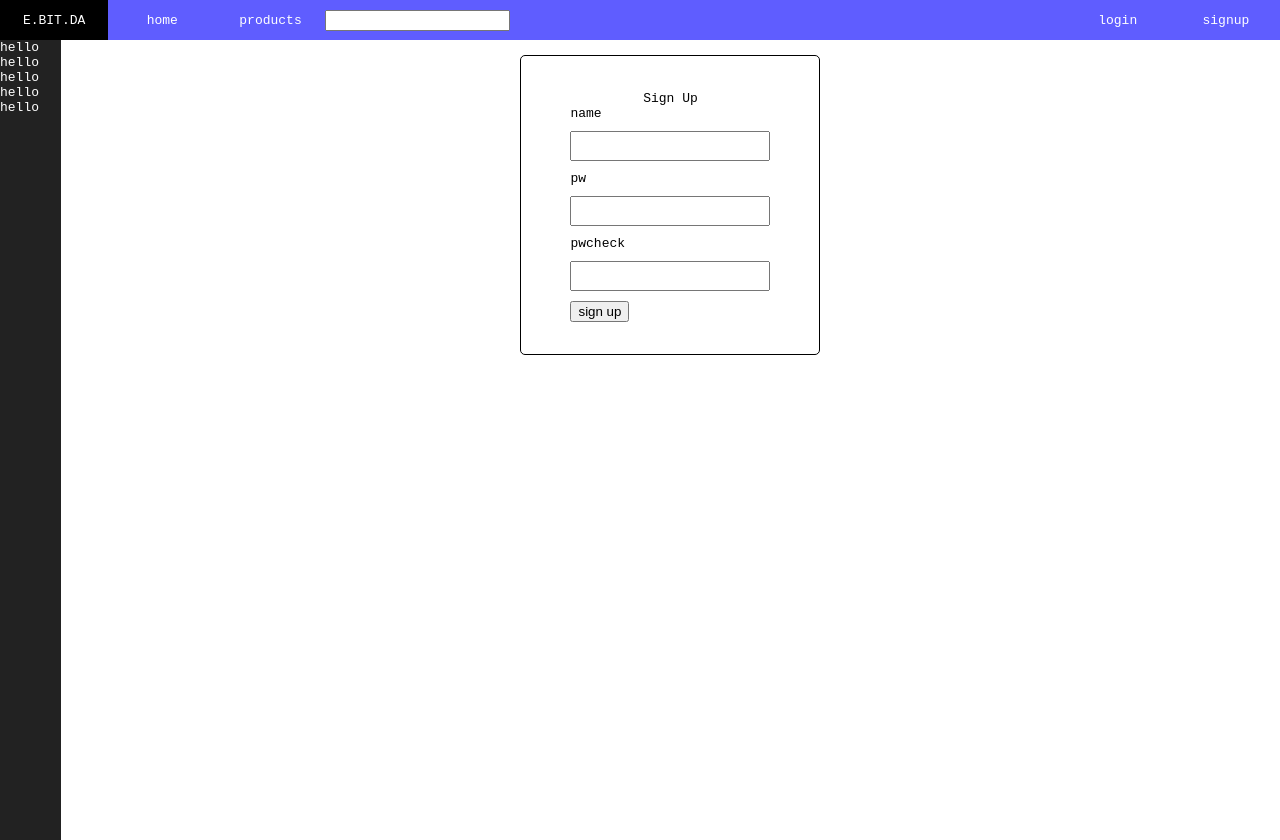
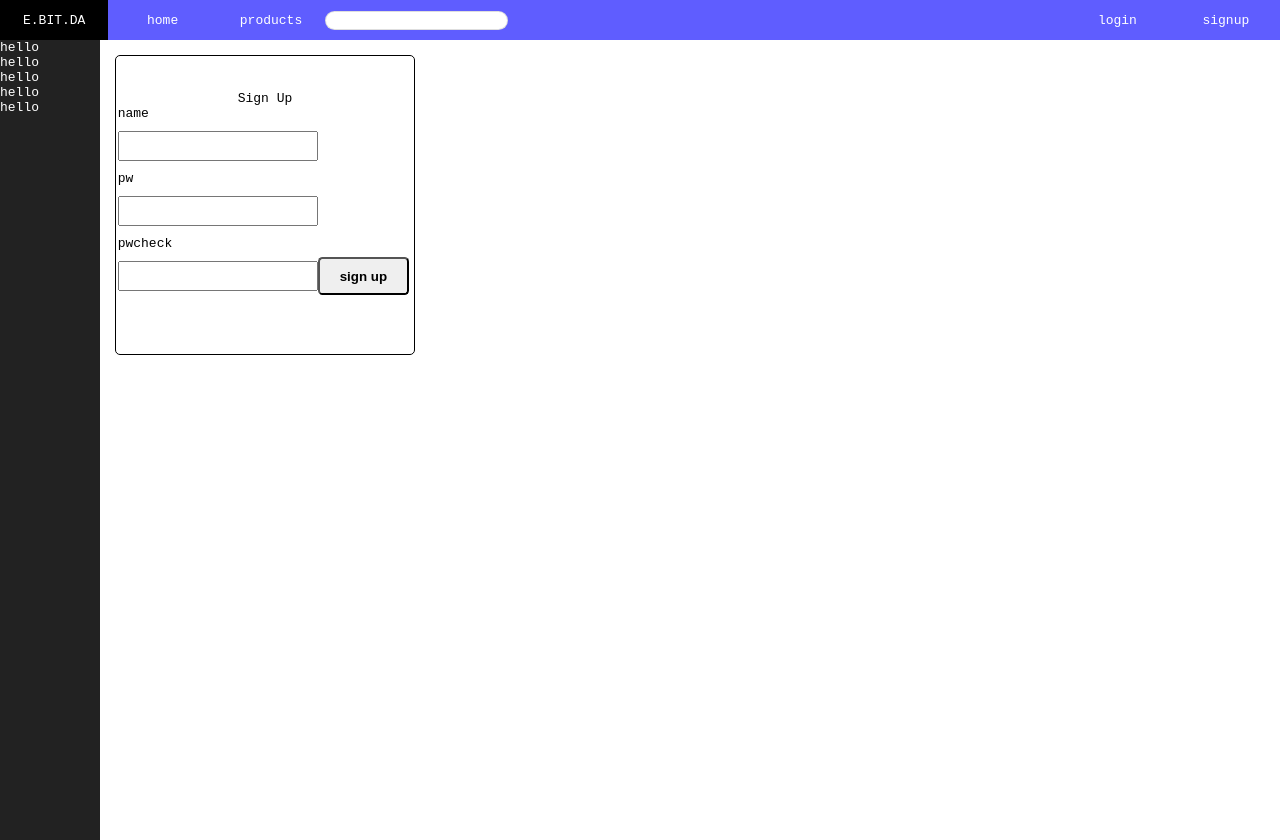
Before and after one commit to songvc/react-graphql, a React (Vite) app in the folder client/: page /signup in a window 1280 px wide. Built offline with nearby package versions, Linux system fonts and the light colour scheme; no server answers; what apollo-link-ws would draw is missing.

Commit message:
add breadcrumb

```diff
--- a/client/src/App.js
+++ b/client/src/App.js
@@ -21,10 +21,25 @@ import graphql from './graphql';
 import { useDispatch } from 'react-redux';
 import { setSession } from './store/sessionStore/session';
 
-const Body = styled.div`
+const Container = styled.div`
+  height: 100%;
+`;
+
+const Main = styled.div`
   display: flex;
-  flex-direction: row;
+`;
+
+const Left = styled.div`
+  display: flex;
+  flex-shrink: 0;
+  flex-direction: column;
+`
+
+const Right = styled.div`
+  display: flex;
+  flex-direction: column;
   height: 100%;
+
 `;
 
 const query = gql`
@@ -54,10 +69,14 @@ const App = () => {
     }, []);
 
 
-    return <Router>
+    return <Container>
+            <Router>
                 <Header />
-            <Body>
-                <SideMenu></SideMenu>
+                <Main>
+                    <Left>
+                        <SideMenu />
+                    </Left>
+                    <Right>
                         <Switch>
                             <Route path ="/signup">
                                 <Signup />
@@ -68,11 +87,14 @@ const App = () => {
                             <Route path ="/">
                                 <MainBoard />
                             </Route>
-                    <Route path ="/main">
+                            <Route path ="/company">
+                                <Route path="/company/:company"/>
                             </Route>
                         </Switch>
-            </Body>
+                    </Right>
+                </Main>
         </Router>
+    </Container>
 }
 
 export default App;
--- a/client/src/components/Login.js
+++ b/client/src/components/Login.js
@@ -6,7 +6,7 @@ import { gql } from 'apollo-boost';
 
 const Container = styled.div`
     margin : 15px;
-    height: 100%;
+    height: 100vh;
 `;
 
 const mutation = gql`
--- a/client/src/components/MainBoard.js
+++ b/client/src/components/MainBoard.js
@@ -4,7 +4,6 @@ import useFetch from 'use-http';
 import StockTicker from './StockTicker';
 
 const Frame = styled.div`
-    width: 100%;
 `;
 const Container = styled.div`
     display: flex;
@@ -12,6 +11,7 @@ const Container = styled.div`
     justify-content: space-between;
     padding: 15px;
     flex-wrap: wrap;
+    height: 550px;
 `
 const Header = styled.h1`
     border-bottom: 1px solid gray;
--- a/client/src/components/Searchbar.js
+++ b/client/src/components/Searchbar.js
@@ -3,6 +3,9 @@ import styled from 'styled-components';
 
 const Input = styled.input`
     display: block;
+    border: 1px solid rgba(34,36,38,.15);
+    color: rgba(0,0,0,.87);
+    border-radius: 10rem;
     :focus {
         outline: none;
     }
@@ -13,6 +16,7 @@ const Searchbar = () => {
     const handleChange = (e) => {
         setSearchTerm(e.target.value);
     }
+
     return <div>
         <Input type='text' value={searchTerm} onChange={handleChange}/>
     </div>
--- a/client/src/components/SideMenu.js
+++ b/client/src/components/SideMenu.js
@@ -3,7 +3,8 @@ import styled from 'styled-components';
 
 const Container = styled.div`
     background-color: #222222;
-    width: 5%;
+    width: 100px;
+    height: 100%;
 `;
 const Items = styled.div`
     background-color: #222222;
--- a/client/src/components/Signup.js
+++ b/client/src/components/Signup.js
@@ -4,7 +4,7 @@ import { gql } from 'apollo-boost';
 import styled from 'styled-components';
 
 const Frame = styled.div`
-    width: 100%;
+    height: 100vh;
     display: flex;
     justify-content: center;
 `;
@@ -26,7 +26,17 @@ const Label = styled.label`
 `;
 
 const Button = styled.button`
-    display: block;
+    display: inline-block;
+    margin: 0 .25em 0 0;
+    padding: .78571429em 1.5em .78571429em;
+    text-transform: none;
+    text-shadow: none;
+    font-weight: 700;
+    line-height: 1em;
+    font-style: normal;
+    text-align: center;
+    text-decoration: none;
+    border-radius: .28571429rem;
     :focus {
         outline: none;
     }
--- a/client/src/store/sessionStore/ticker.js
+++ b/client/src/store/sessionStore/ticker.js
@@ -6,7 +6,7 @@ const DEFAULT_STATE = null;
 const tickerReducer = (state = DEFAULT_STATE, action = {}) => {
     switch (action.type) {
         case SET:
-            return null;
+            return action.tickers;
         case CLEAR:
             return null;
     }
@@ -15,10 +15,10 @@ const tickerReducer = (state = DEFAULT_STATE, action = {}) => {
 
 export default tickerReducer;
 
-// export const setSession = session => {
-//     return { session, type: SET }
-// };
+export const setTickers = tickers => {
+    return { tickers, type: SET }
+};
 
-// export const clearSession = () => {
-//     return { type: CLEAR }
-// }
+export const clearTickers = () => {
+    return { type: CLEAR }
+}
```
Also changed, not shown: client/src/components/BreadCrumb.js (added), client/src/components/Header.js (line endings or trailing spaces). Lines whose indentation alone changed are shown as unchanged.
